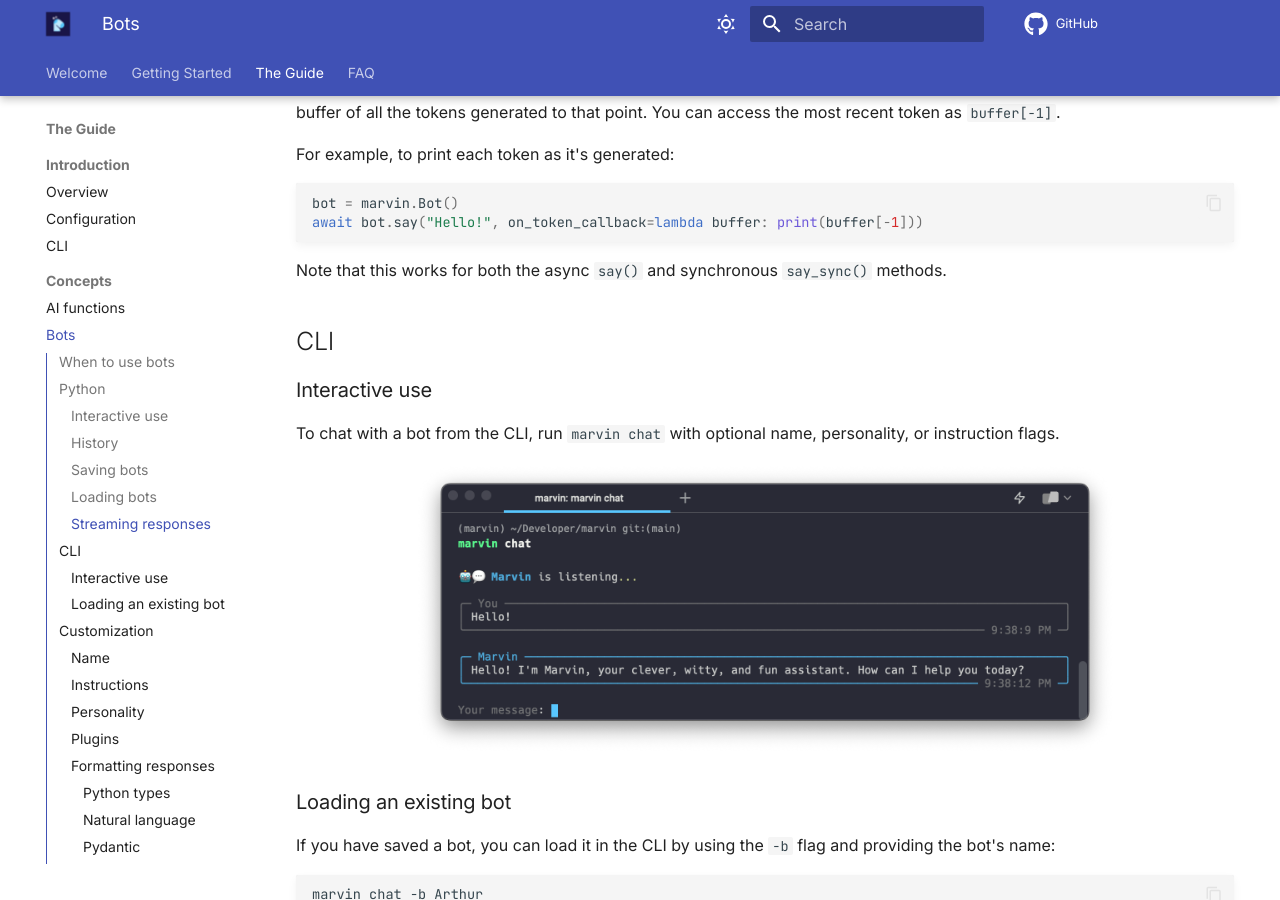
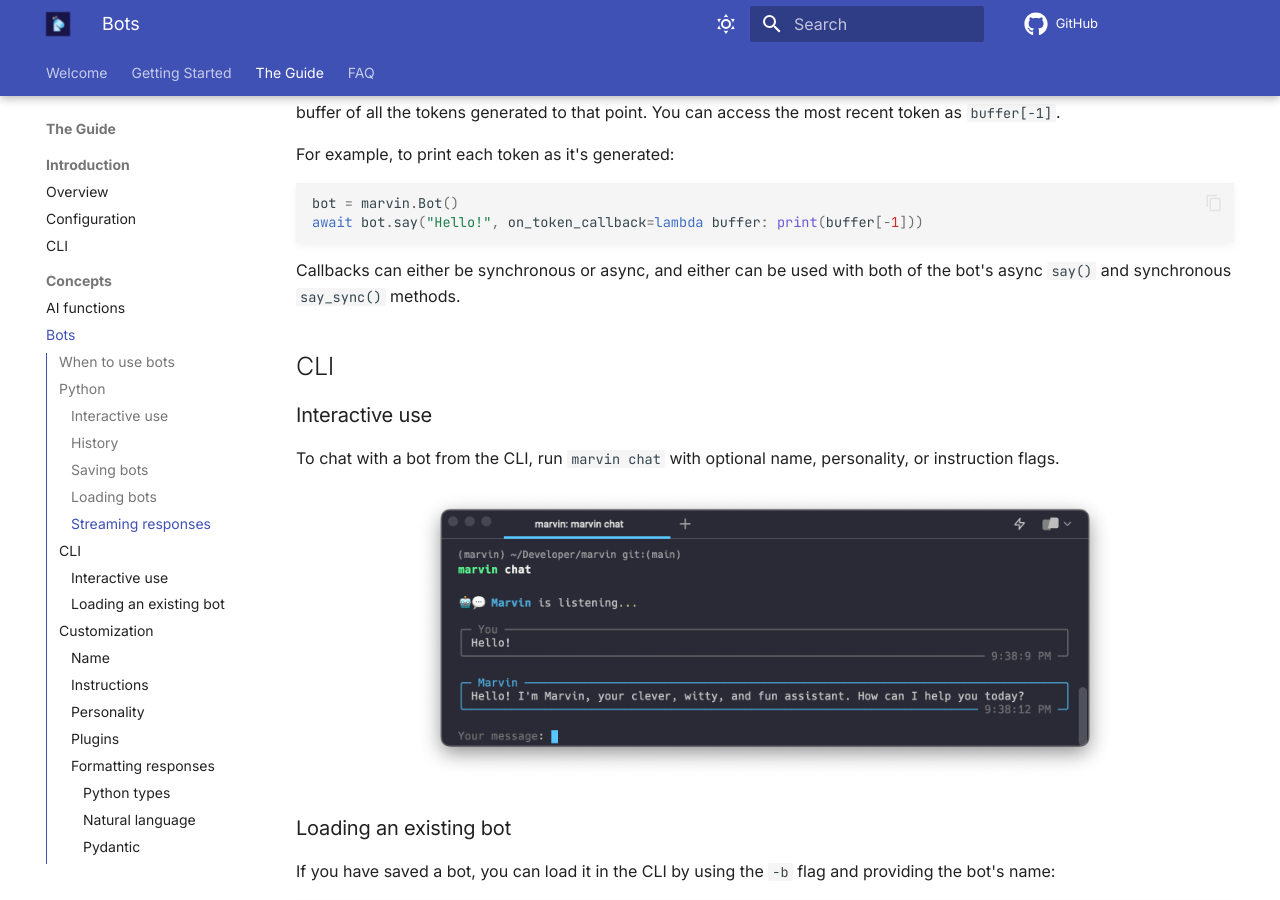
Before and after one commit to PrefectHQ/marvin, an MkDocs documentation site: the page built from docs/guide/concepts/bots.md, in a window 1280 px wide and 900 px high, scrolled down 2197 px. Built offline with MkDocs 1.6.1 and Material for MkDocs 9.7.7, drawn with Linux system fonts in a browser that asks for light colours; comment, search, counter and statistics services are not loaded.

````diff
--- a/docs/guide/concepts/bots.md
+++ b/docs/guide/concepts/bots.md
@@ -71,7 +71,7 @@ bot = marvin.Bot()
 await bot.say("Hello!", on_token_callback=lambda buffer: print(buffer[-1]))
 ```
 
-Note that this works for both the async `say()` and synchronous `say_sync()` methods.
+Callbacks can either be synchronous or async, and either can be used with both of the bot's async `say()` and synchronous `say_sync()` methods.
 ## CLI
 
 ### Interactive use
````
Also changed, not shown: 1 other file.
